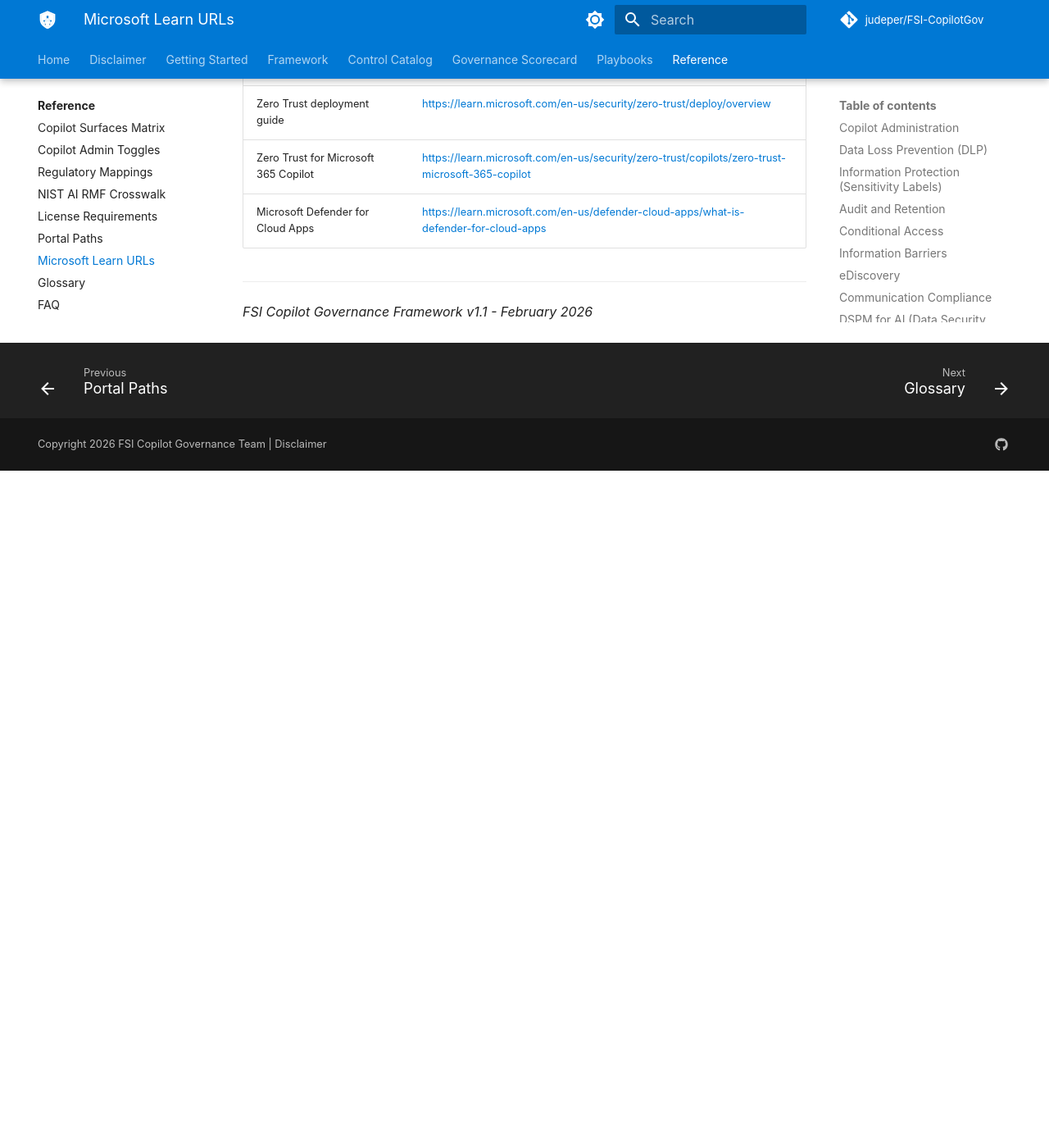
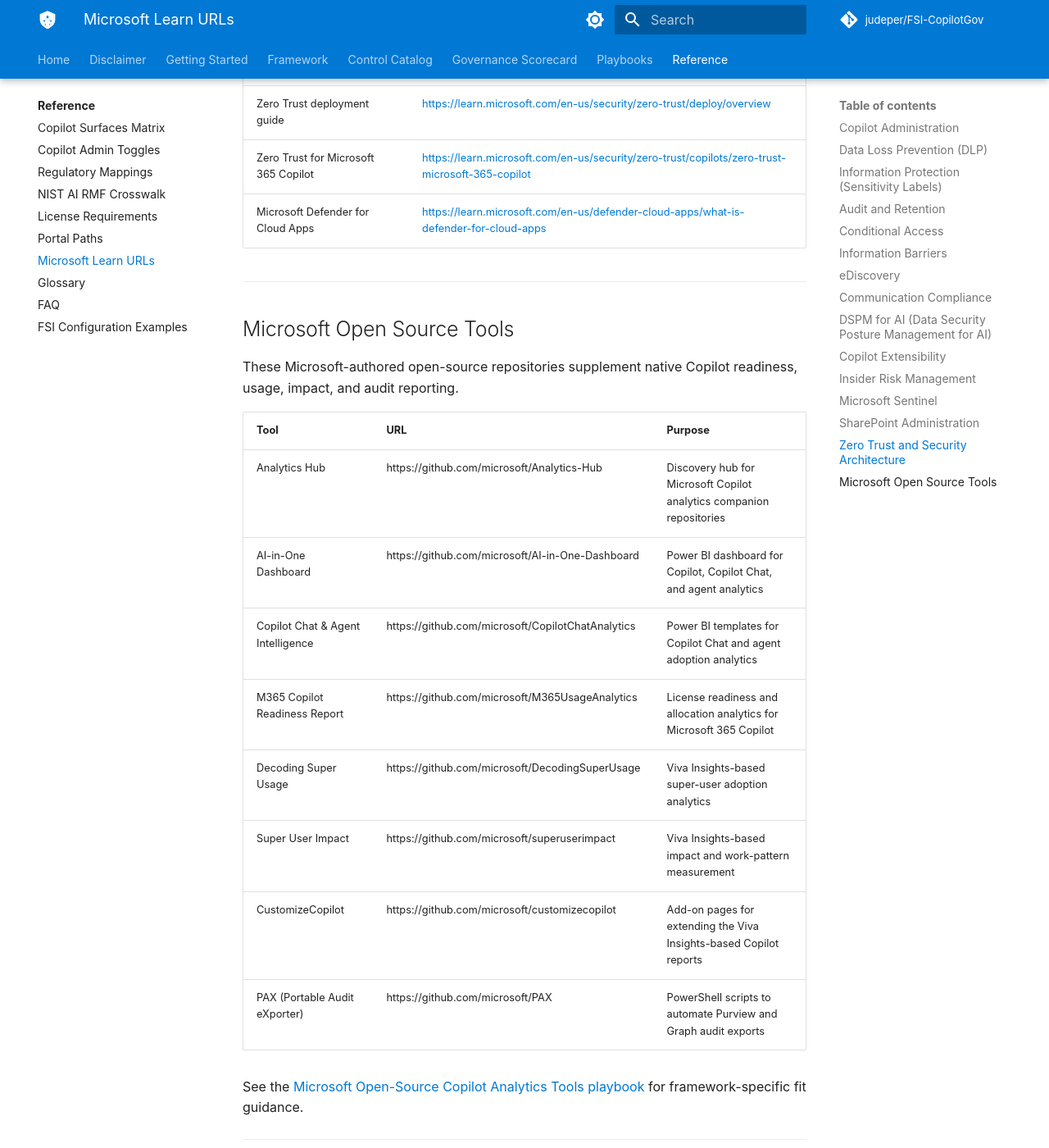
Before and after one commit to judeper/FSI-CopilotGov, an MkDocs documentation site: the page built from docs/reference/microsoft-learn-urls.md, in a window 1280 px wide and 1400 px high, scrolled down 7850 px. Shown: the whole window at 82% size. Built offline with MkDocs 1.6.1 and Material for MkDocs 9.7.7, drawn with Linux system fonts in a browser that asks for light colours; comment, search, counter and statistics services are not loaded; before the commit the page ends 8424 px from its top, so only the background shows below that.

Commit message:
docs: add Analytics Hub companion tool guidance
Add a CopilotGov playbook and control references for the valid Analytics Hub companion repositories, and update CopilotGov AI instructions to reflect the broader playbook structure.

Co-authored-by: Copilot <223556219+Copilot@users.noreply.github.com>

```diff
--- a/docs/reference/microsoft-learn-urls.md
+++ b/docs/reference/microsoft-learn-urls.md
@@ -188,4 +188,23 @@ Curated list of Microsoft Learn documentation URLs organized by governance topic
 
 ---
 
+## Microsoft Open Source Tools
+
+These Microsoft-authored open-source repositories supplement native Copilot readiness, usage, impact, and audit reporting.
+
+| Tool | URL | Purpose |
+|------|-----|---------|
+| Analytics Hub | https://github.com/microsoft/Analytics-Hub | Discovery hub for Microsoft Copilot analytics companion repositories |
+| AI-in-One Dashboard | https://github.com/microsoft/AI-in-One-Dashboard | Power BI dashboard for Copilot, Copilot Chat, and agent analytics |
+| Copilot Chat & Agent Intelligence | https://github.com/microsoft/CopilotChatAnalytics | Power BI templates for Copilot Chat and agent adoption analytics |
+| M365 Copilot Readiness Report | https://github.com/microsoft/M365UsageAnalytics | License readiness and allocation analytics for Microsoft 365 Copilot |
+| Decoding Super Usage | https://github.com/microsoft/DecodingSuperUsage | Viva Insights-based super-user adoption analytics |
+| Super User Impact | https://github.com/microsoft/superuserimpact | Viva Insights-based impact and work-pattern measurement |
+| CustomizeCopilot | https://github.com/microsoft/customizecopilot | Add-on pages for extending the Viva Insights-based Copilot reports |
+| PAX (Portable Audit eXporter) | https://github.com/microsoft/PAX | PowerShell scripts to automate Purview and Graph audit exports |
+
+See the [Microsoft Open-Source Copilot Analytics Tools playbook](../playbooks/governance-operations/microsoft-open-source-copilot-analytics-tools.md) for framework-specific fit guidance.
+
+---
+
 *FSI Copilot Governance Framework v1.1 - February 2026*
```
Also changed, not shown: docs/controls/pillar-3-compliance/3.1-copilot-audit-logging.md (+1 -0 lines), docs/controls/pillar-4-operations/4.5-usage-analytics.md (+1 -0 lines), docs/controls/pillar-4-operations/4.6-viva-insights-measurement.md (+1 -0 lines), docs/playbooks/governance-operations/microsoft-open-source-copilot-analytics-tools.md (added, +143 -0 lines), docs/playbooks/index.md (+1 -0 lines), .github/copilot-instructions.md.
